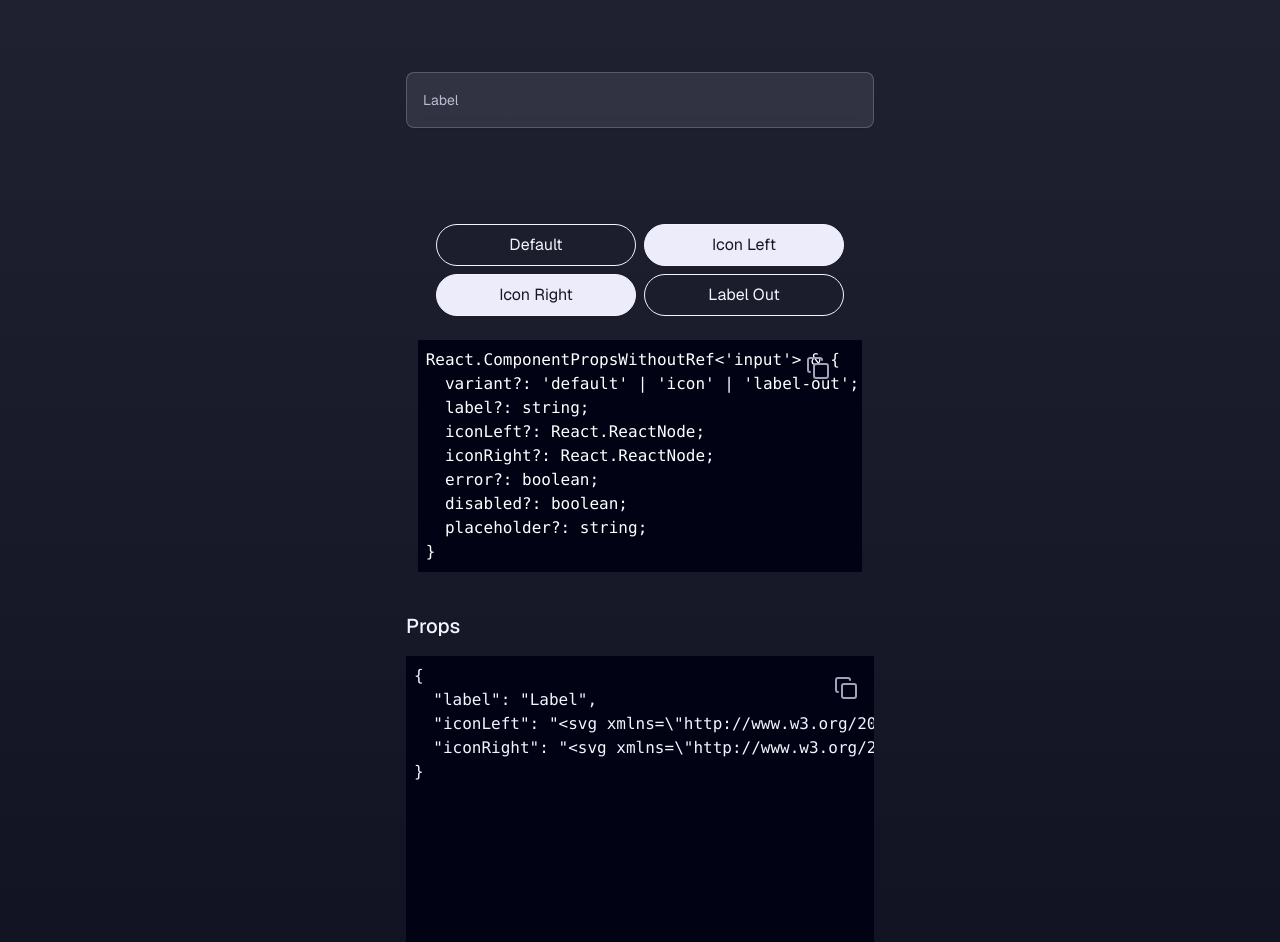
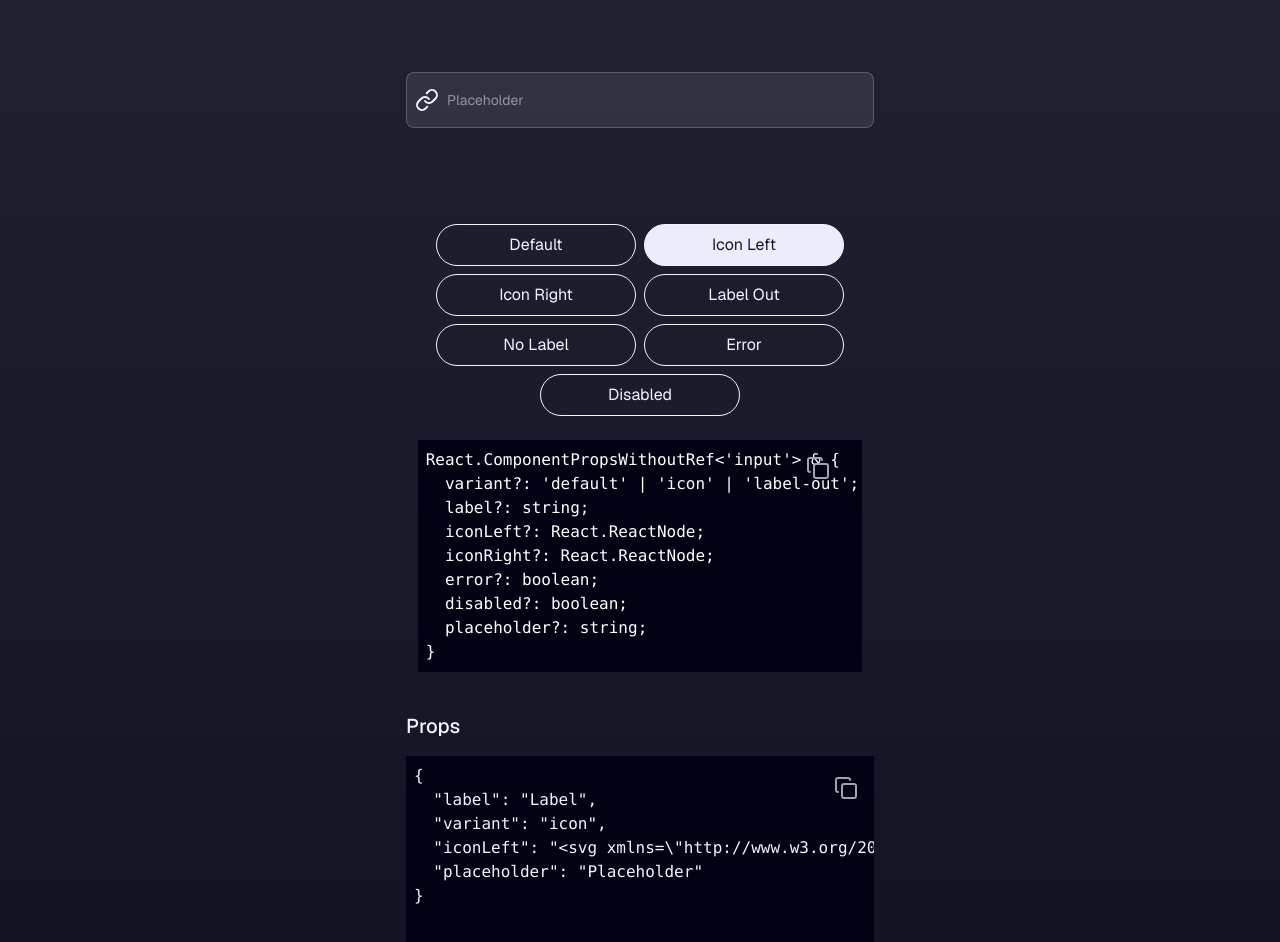
Before and after one commit to bluewave-labs/prism-design-system, a Next.js app: page /input in a window 1280 px wide. Both pictures are taken after a click on the button "Icon Left". Shown: the top 942 px of the page. Built offline with nearby package versions, Linux system fonts and the light colour scheme.

Commit message:
chore: add input display

```diff
--- a/src/app/button/page.tsx
+++ b/src/app/button/page.tsx
@@ -38,14 +38,14 @@ const options: { option: OptionsType; text: string; prop: (val: ButtonProps) =>
     text: 'Default',
     prop: () => baseProps,
   },
-  // {
-  //   option: 'action',
-  //   text: 'Action',
-  //   prop: (prev) => ({
-  //     ...prev,
-  //     variant: prev.variant === 'action' ? undefined : 'action',
-  //   }),
-  // },
+  {
+    option: 'action',
+    text: 'Action',
+    prop: (prev) => ({
+      ...prev,
+      variant: prev.variant === 'action' ? undefined : 'action',
+    }),
+  },
   {
     option: 'destructive',
     text: 'Destructive',
--- a/src/app/input/page.tsx
+++ b/src/app/input/page.tsx
@@ -9,12 +9,10 @@ import { Input, InputProps } from '../../components';
 import { cn } from '../../lib/utils';
 import codeToHtml from '../../utils/codeToHtml';
 
-type OptionsType = 'default' | 'icon' | 'label-out';
+type OptionsType = 'default' | 'icon-left' | 'icon-right' | 'label-out' | 'no-label' | 'error' | 'disabled';
 
 const baseProps: InputProps = {
   label: 'Label',
-  iconLeft: <Link />,
-  iconRight: <Copy />,
 };
 
 const options: { option: OptionsType; text: string; prop: (val: InputProps) => InputProps }[] = [
@@ -24,17 +22,23 @@ const options: { option: OptionsType; text: string; prop: (val: InputProps) => I
     prop: () => baseProps,
   },
   {
-    option: 'icon',
+    option: 'icon-left',
     text: 'Icon Left',
     prop: (prev) => ({
       ...prev,
+      variant: 'icon',
+      iconLeft: prev.iconLeft ? undefined : <Link />,
+      placeholder: 'Placeholder',
     }),
   },
   {
-    option: 'icon',
+    option: 'icon-right',
     text: 'Icon Right',
     prop: (prev) => ({
       ...prev,
+      variant: 'icon',
+      iconRight: prev.iconRight ? undefined : <Copy />,
+      placeholder: 'Placeholder',
     }),
   },
   {
@@ -42,6 +46,34 @@ const options: { option: OptionsType; text: string; prop: (val: InputProps) => I
     text: 'Label Out',
     prop: (prev) => ({
       ...prev,
+      variant: 'label-out',
+      placeholder: 'Placeholder',
+    }),
+  },
+  {
+    option: 'no-label',
+    text: 'No Label',
+    prop: (prev) => ({
+      ...prev,
+      variant: 'no-label',
+      label: prev.label ? undefined : 'Label',
+      placeholder: 'Placeholder',
+    }),
+  },
+  {
+    option: 'error',
+    text: 'Error',
+    prop: (prev) => ({
+      ...prev,
+      error: prev.error ? undefined : true,
+    }),
+  },
+  {
+    option: 'disabled',
+    text: 'Disabled',
+    prop: (prev) => ({
+      ...prev,
+      disabled: prev.disabled ? undefined : true,
     }),
   },
 ];
@@ -55,9 +87,6 @@ const propTypes = `React.ComponentPropsWithoutRef<'input'> & {
   disabled?: boolean;
   placeholder?: string;
 }`;
-
-const variants = ['default', 'icon', 'label-out'] as const;
-type VariantsType = (typeof variants)[number];
 
 export default function Home() {
   const [props, setProps] = useState<InputProps>(baseProps);
@@ -115,16 +144,15 @@ export default function Home() {
                   setProps(option.prop);
                 } else {
                   const isSelected = selected.includes(option.option);
-                  const isVariant = variants.includes(option.option as VariantsType);
-                  let newList: OptionsType[] = selected.filter((it) => it !== 'default');
-                  if (isVariant) {
-                    newList = isSelected
-                      ? newList.filter((it) => it !== option.option)
-                      : [...newList.filter((it) => !variants.includes(it as VariantsType)), option.option];
-                  } else {
-                    newList = isSelected ? selected.filter((it) => it !== option.option) : [...selected, option.option];
+                  let newList = selected.filter((it) => it !== options[0].option);
+                  const isIconSelected = newList.some((it) => it.startsWith('icon'));
+                  const isNotIcon = ['no-label', 'label-out'].includes(option.option);
+                  if (isIconSelected && isNotIcon) {
+                    newList = newList.filter((it) => !it.startsWith('icon'));
                   }
-                  setSelected(newList);
+                  setSelected(
+                    isSelected ? newList.filter((item) => item !== option.option) : [...newList, option.option]
+                  );
                 }
                 setProps((prev) => option.prop(prev));
               }}
--- a/src/components/ui/button.tsx
+++ b/src/components/ui/button.tsx
@@ -10,8 +10,7 @@ const buttonVariants = cva(
     variants: {
       variant: {
         default: 'bg-blue-30 text-blue-60 shadow-xs cursor-pointer hover:bg-blue-40',
-        action:
-          'bg-purple-700 text-purple-200 shadow-xs cursor-pointer hover:bg-purple-800 focus-visible:ring-purple-700/20',
+        action: 'border border-gray-60 text-red-300 shadow-xs cursor-pointer hover:bg-gray-60/20',
         destructive: 'bg-red-800 text-rose-100 shadow-xs cursor-pointer hover:bg-red-900 focus-visible:ring-red-800/20',
         outline: 'border border-gray-60 text-gray-10 shadow-xs cursor-pointer hover:bg-gray-60/20',
         outline_active: 'border border-gray-20 bg-gray-20 text-gray-80 shadow-xs',
```
Also changed, not shown: 1 other file (tests, documents, lock files or other folders).
